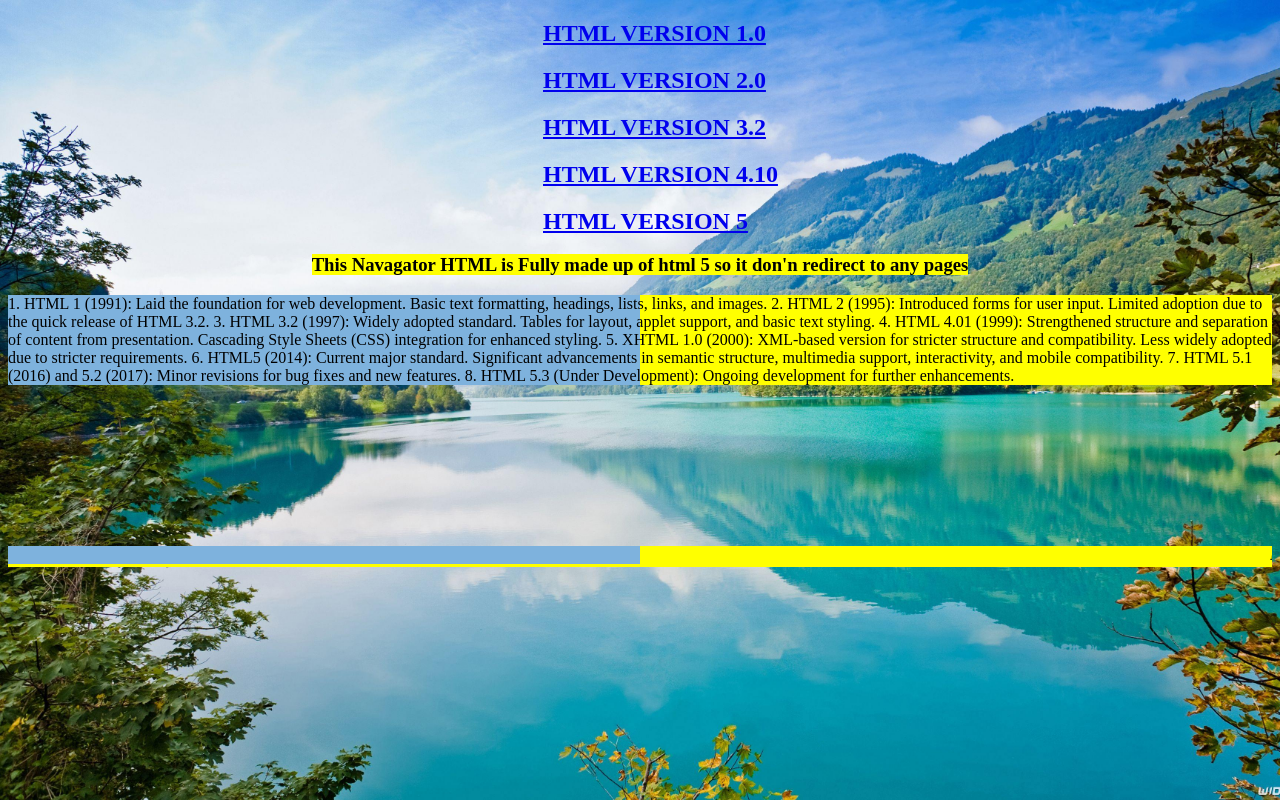
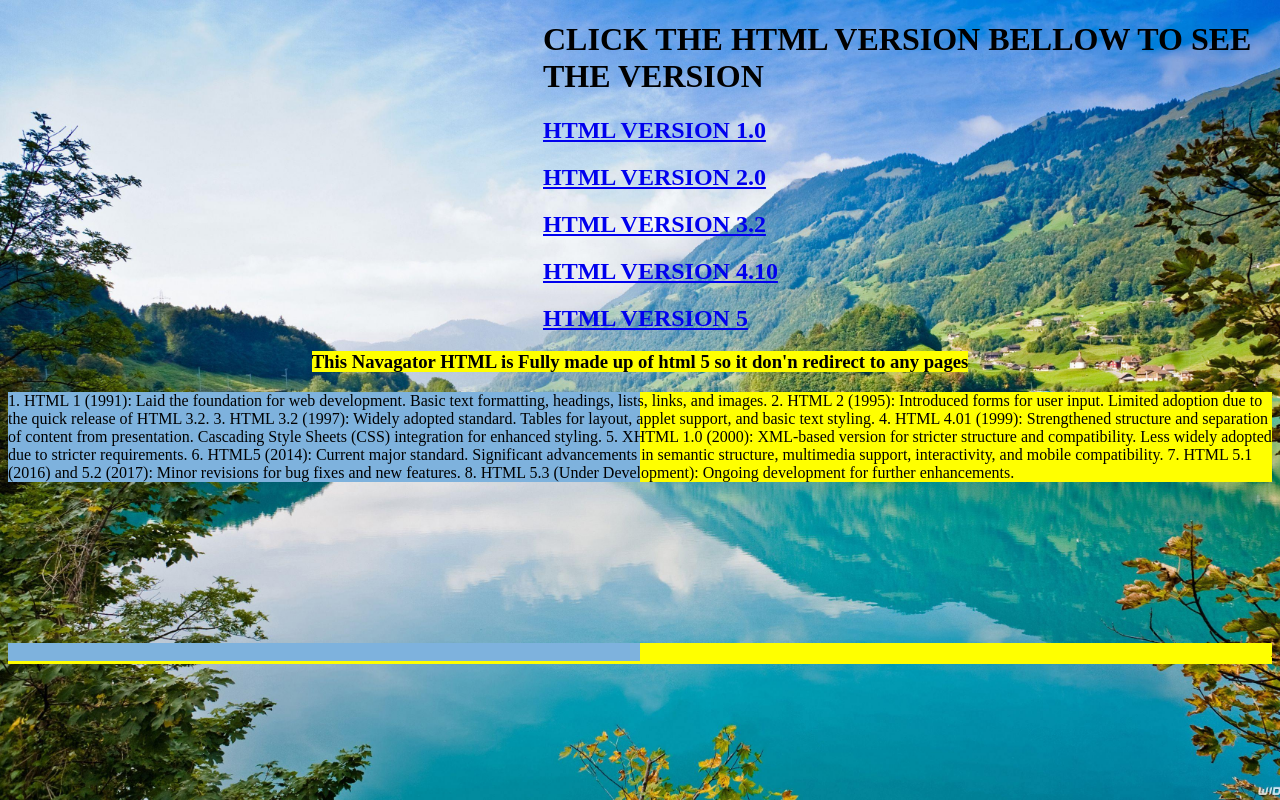
Before and after one commit to SHN011/project-git, a plain HTML site: page navh.html in a window 1280 px wide. Drawn offline with Linux system fonts and the light colour scheme.

Commit message:
added the navh.html and reupgraded the navh.html

```diff
--- a/navh.html
+++ b/navh.html
@@ -24,6 +24,7 @@
 <body class="back">
     <center>
         <div class="div1">
+            <h1>CLICK THE HTML VERSION BELLOW TO SEE THE VERSION</h1>
     <h2><a href="../project-git/html/1.html" target="_blank">   HTML VERSION 1.0     </a></h2>
     <h2><a href="../project-git/html/2.html"target="_blank">   HTML VERSION 2.0     </a></h2>
     <h2><a href="../project-git/html/3.2.html"target="_blank"> HTML VERSION 3.2   </a></h2>
```
